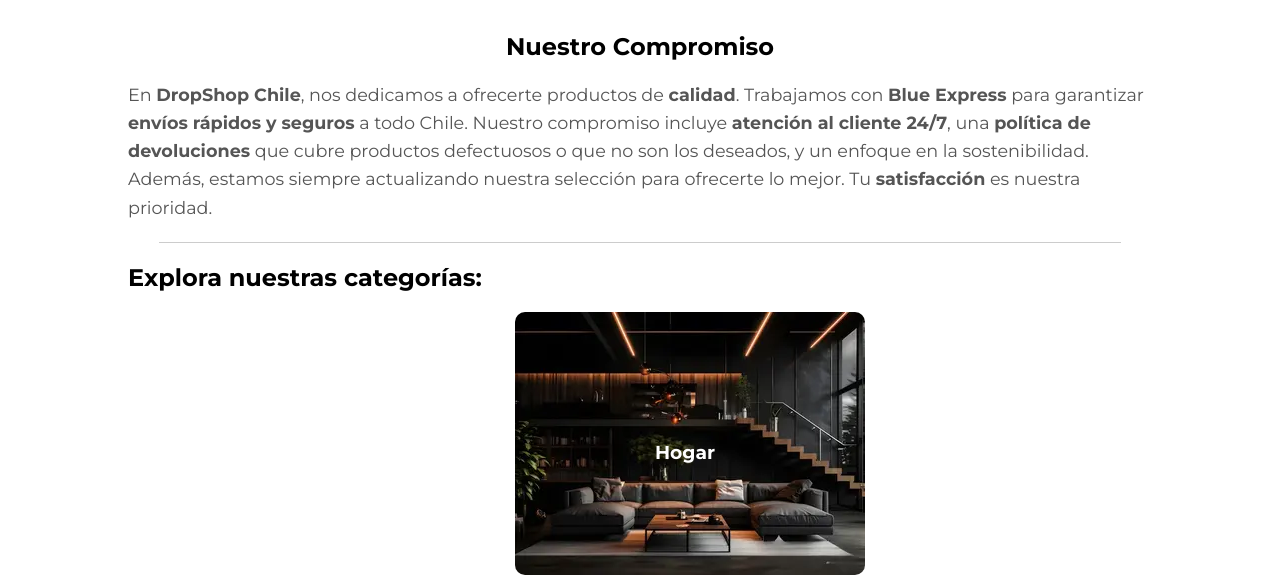
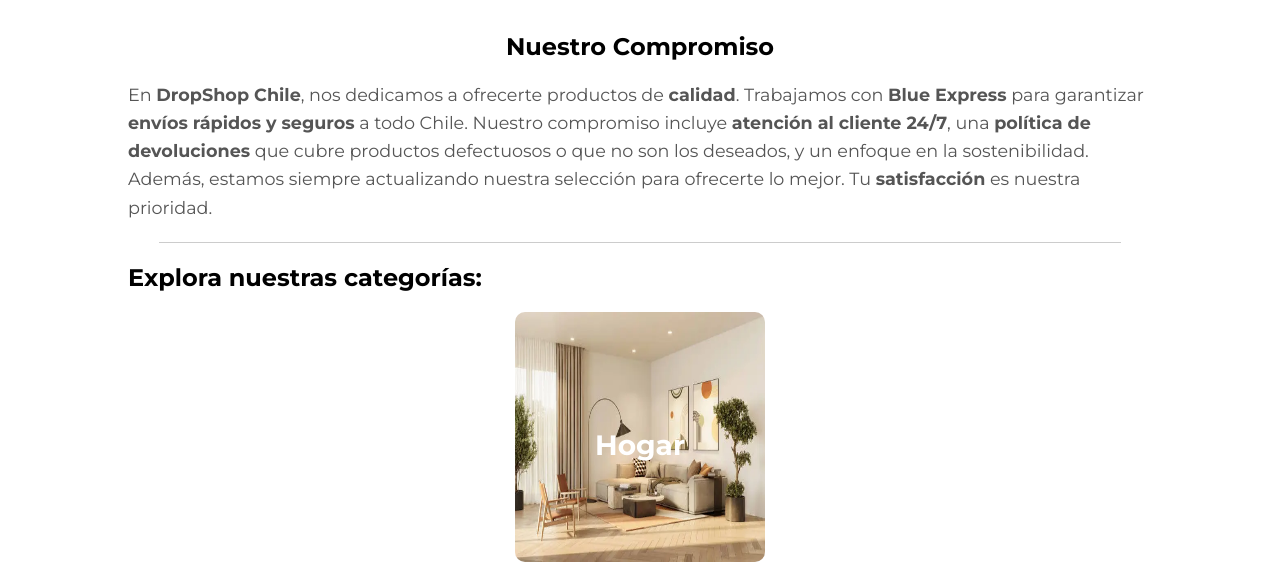
Before and after one commit to Zlorblak/AWZXGHERASD, a plain HTML site: page index.html in a window 1280 px wide. Shown: the part 255-834 px from the top of the page. Drawn offline with Linux system fonts and the light colour scheme.

Commit message:
Add files via upload

```diff
--- a/CSS/styles.css
+++ b/CSS/styles.css
@@ -257,9 +257,10 @@ article h3 {
     color: white;
     position: relative;
     top: -55%;
-    left: 68%;
+    left: 50%;
     transform: translateX(-50%);
     width: fit-content;
+    font-size: 28px;
 }
 
 @media (max-width:650px){
--- a/index.html
+++ b/index.html
@@ -132,8 +132,8 @@
                         <a href="Categoria/hogar.html" title="Explorar la categoría hogar">
                             <article>
                                 <picture>
-                                    <source srcset="Icons/prueba.webp" type="image/webp">
-                                    <img src="Icons/prueba.png" width="350" height="263" alt="Explorar la categoría hogar">
+                                    <source srcset="Icons/hogar.webp" type="image/webp">
+                                    <img src="Icons/hogar.png" width="250" height="250" alt="Explorar la categoría hogar">
                                 </picture>
                                 <h3>Hogar</h3>
                             </article>
```
Also changed, not shown: Icons/hogar.png (added), Icons/hogar.webp (added).
